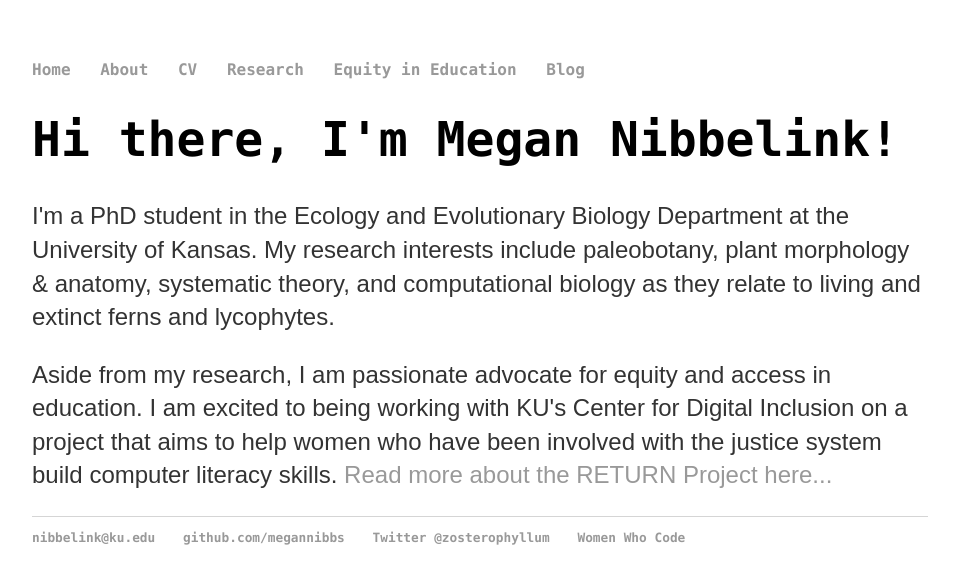
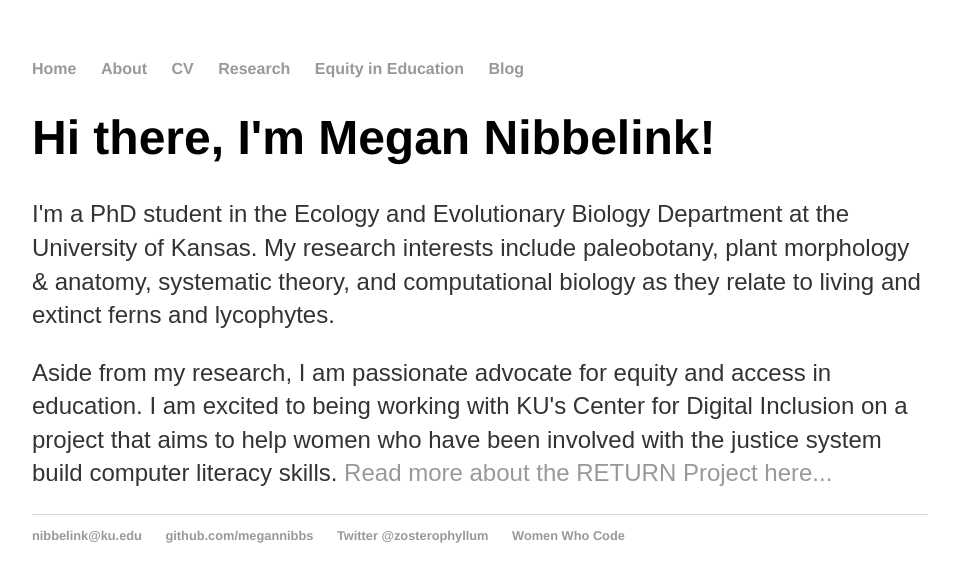
Before and after one commit to megannibbs/megannibbelink.github.io, a Jekyll site: the page built from index.html, in a window 1280 px wide. Shown: the top 584 px of the page, without its empty margins (160-1119 px from the left). Built offline with Jekyll 4.4.1, drawn with Linux system fonts in a browser that asks for light colours.

Commit message:
Update main.css

```diff
--- a/css/main.css
+++ b/css/main.css
@@ -3,7 +3,7 @@ body {
     width: 70%;
 }
 nav ul, footer ul {
-    font-family:'Consolas';
+    font-family:'Helvetica', 'Arial', 'Sans-Serif';
     padding: 0px;
     list-style: none;
     font-weight: bold;
@@ -21,7 +21,7 @@ a:hover {
 }
 h1 {
     font-size: 3em;
-    font-family:'Consolas';
+    font-family:'Helvetica', 'Arial', 'Sans-Serif';
 }
 p {
     font-size: 1.5em;
```
